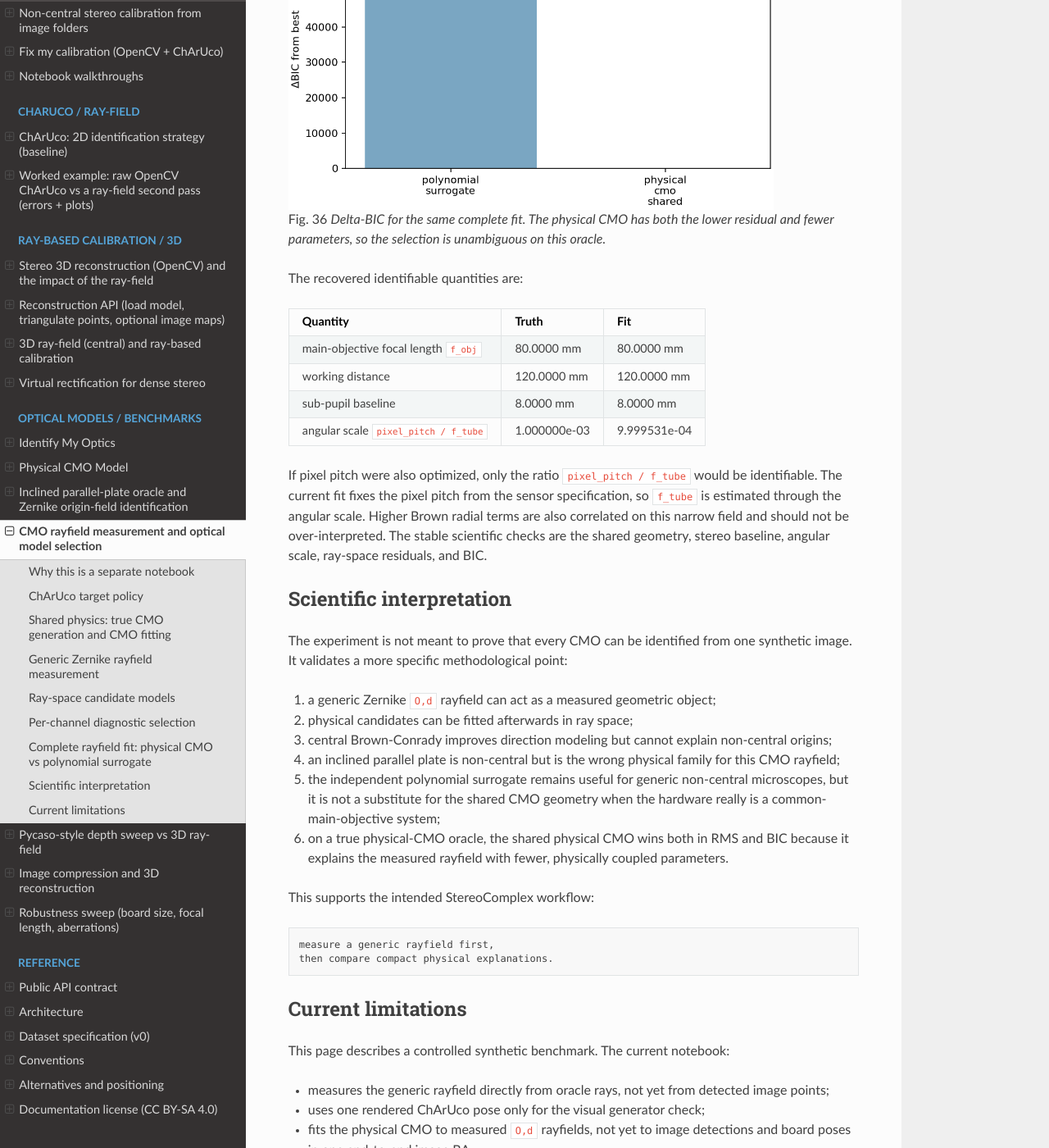
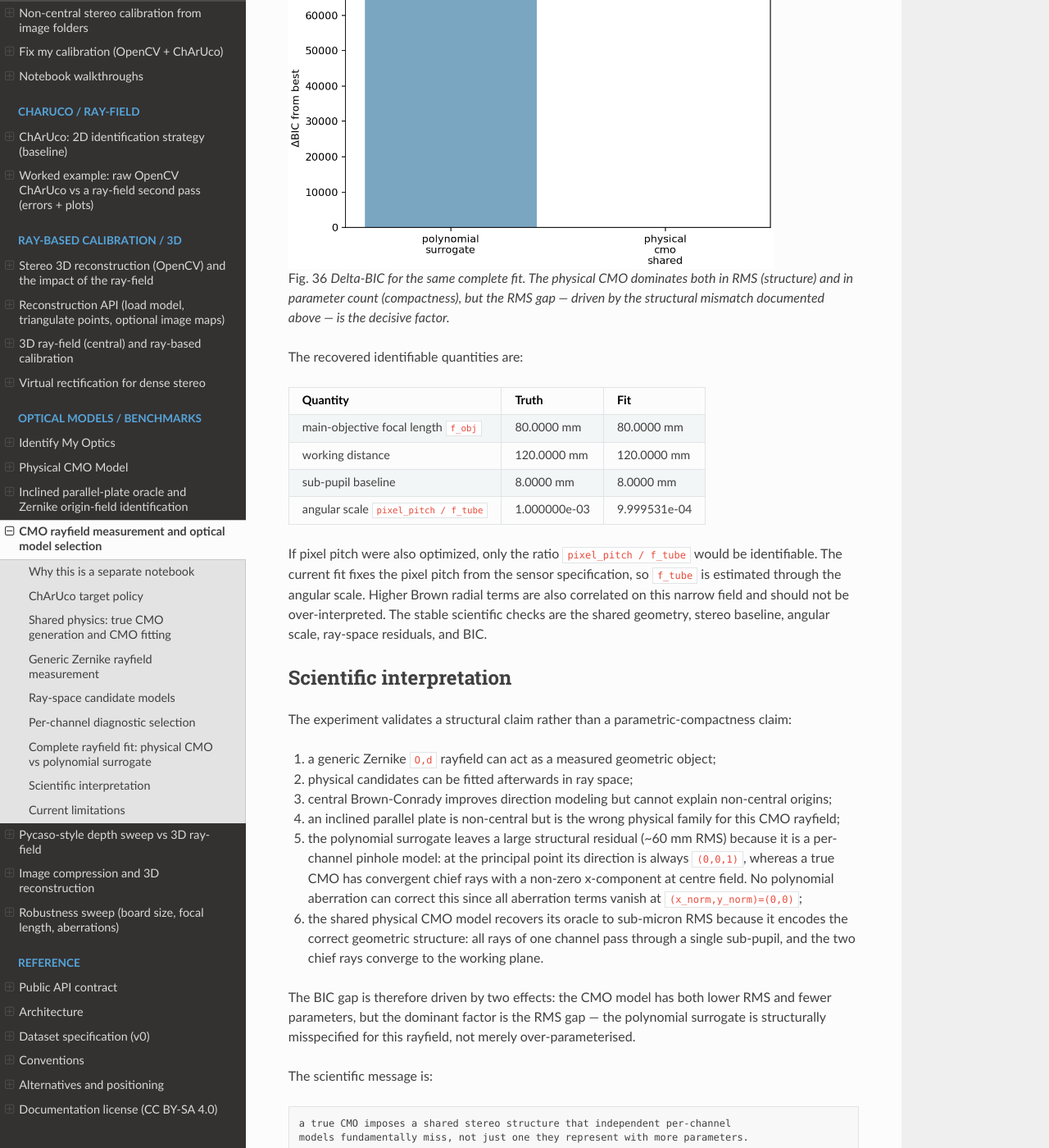
Before and after one commit to jeffwitz/StereoComplex, a Sphinx documentation site: the page built from docs/CMO_MODEL_SELECTION.md, in a window 1280 px wide and 1400 px high, scrolled down 5948 px. Shown: the whole window at 82% size. Built offline with Sphinx 7.4.7 and the Read the Docs theme 3.1.0, drawn with Linux system fonts in a browser that asks for light colours; some of the changed text lies outside the part shown.

Commit message:
fix(cmo): prove polynomial surrogate structural mismatch, not parametric overfit
The BIC gap between the physical CMO and the polynomial surrogate on a CMO
oracle had been interpreted as "fewer parameters at comparable fit".  Direct
ray-geometry analysis shows it is a structural floor: the polynomial model is
a per-channel pinhole whose direction at the principal point is always (0,0,1),
while a true CMO has convergent chief rays with non-zero x-component at centre
field.  No polynomial aberration can correct this because all terms vanish at
(x_norm,y_norm)=(0,0).

Five new ablation tests validate this diagnosis across oracles:
- structural mismatch at chief ray (angular error > 50 mrad at centre pixel)
- RMS plateaus > 50 mm even with relaxed bounds and 4000 evaluations
- distortion-free oracle shows same structural gap (rules out Brown confound)
- aligned-sensor mode (19 params) correctly recovers offset principal points
- CMO vs polynomial on aligned-offset oracle confirms ~1e8× RMS ratio

Documentation terminology harmonised across IDENTIFY_MY_OPTICS and
CMO_MODEL_SELECTION: "CMO polynomial channel" → "polynomial surrogate
channel".  The scientific interpretation now states the structural claim:
a true CMO imposes a shared stereo structure that independent per-channel
models fundamentally miss — a stronger and more defensible claim than
"the CMO wins by compactness."

Co-Authored-By: Claude Opus 4.7 <noreply@anthropic.com>

````diff
--- a/docs/CMO_MODEL_SELECTION.md
+++ b/docs/CMO_MODEL_SELECTION.md
@@ -89,7 +89,9 @@ generic polynomial surrogate, it could easily contain smooth non-central effects
 that no true CMO can represent. Using the physical CMO as the oracle tests
 whether the physically constrained model can recover its own structure from the
 measured `O,d` fields, and whether the more generic polynomial surrogate is
-penalized for using extra degrees of freedom without matching the structure.
+detected as misspecified — it leaves a large structural residual because its
+per-channel pinhole parameterisation cannot produce the convergent chief rays
+that are the geometric signature of a shared CMO.
 
 The polynomial candidate, `CMOPolynomialChannelModel`, is still scientifically
 useful. It is a generic non-central **effective channel** model. It can represent
@@ -146,7 +148,7 @@ The physical candidates fitted per channel in notebook 06 are:
 | central pinhole | 0 | one camera center and pinhole directions |
 | central Brown-Conrady | 5 | central rays with radial/tangential direction bending |
 | pinhole + inclined parallel plate | 3 | a non-central parallel-plate line family |
-| CMO polynomial channel | 17 | independent effective sub-pupil origin, Brown-Conrady, and polynomial ray aberration |
+| polynomial surrogate channel | 17 | independent effective sub-pupil origin, Brown-Conrady, and polynomial ray aberration |
 
 The shared physical CMO is then fitted as a stereo model:
 
@@ -172,16 +174,16 @@ it is intentionally not included in this per-channel selector.
 | left | central pinhole | 0 | 71.272 mm | 71.272 mm | 70.553 mm | 8722.6 | no |
 | left | central Brown-Conrady | 5 | 65.730 mm | 65.730 mm | 65.237 mm | 8516.2 | no |
 | left | pinhole + plate | 3 | 71.244 mm | 71.244 mm | 70.524 mm | 8738.0 | no |
-| left | CMO polynomial channel | 17 | 59.759 mm | 59.759 mm | 59.395 mm | 8306.1 | yes |
+| left | polynomial surrogate channel | 17 | 59.759 mm | 59.759 mm | 59.395 mm | 8306.1 | yes |
 | right | central pinhole | 0 | 71.256 mm | 71.256 mm | 70.538 mm | 8722.0 | no |
 | right | central Brown-Conrady | 5 | 65.714 mm | 65.714 mm | 65.221 mm | 8515.4 | no |
 | right | pinhole + plate | 3 | 71.227 mm | 71.227 mm | 70.509 mm | 8737.3 | no |
-| right | CMO polynomial channel | 17 | 59.743 mm | 59.743 mm | 59.380 mm | 8305.3 | yes |
+| right | polynomial surrogate channel | 17 | 59.743 mm | 59.743 mm | 59.380 mm | 8305.3 | yes |
 
 The polynomial surrogate is the best **among independent per-channel families**,
-but the large residual shows that it is not the right compact explanation for
-this physical-CMO oracle. The fitted coefficients also hit several bounds,
-which is a useful misspecification symptom.
+but the large residual (~60 mm RMS) is a structural floor, not a fitting defect:
+the per-channel pinhole model cannot produce convergent chief rays. The fitted
+coefficients also hit several bounds, which is a useful misspecification symptom.
 
 ```{figure} assets/cmo_model_selection/cmo_model_selection_rms.png
 :alt: Per-channel CMO model selection rayfield RMS
@@ -226,8 +228,9 @@ magnitude better than the independent polynomial surrogate.
 :alt: Shared physical CMO versus polynomial surrogate BIC
 :width: 85%
 
-Delta-BIC for the same complete fit. The physical CMO has both the lower
-residual and fewer parameters, so the selection is unambiguous on this oracle.
+Delta-BIC for the same complete fit. The physical CMO dominates both in RMS
+(structure) and in parameter count (compactness), but the RMS gap — driven by the
+structural mismatch documented above — is the decisive factor.
 ```
 
 The recovered identifiable quantities are:
@@ -248,8 +251,8 @@ baseline, angular scale, ray-space residuals, and BIC.
 
 ## Scientific interpretation
 
-The experiment is not meant to prove that every CMO can be identified from one
-synthetic image. It validates a more specific methodological point:
+The experiment validates a structural claim rather than a parametric-compactness
+claim:
 
 1. a generic Zernike `O,d` rayfield can act as a measured geometric object;
 2. physical candidates can be fitted afterwards in ray space;
@@ -257,12 +260,31 @@ synthetic image. It validates a more specific methodological point:
    non-central origins;
 4. an inclined parallel plate is non-central but is the wrong physical family
    for this CMO rayfield;
-5. the independent polynomial surrogate remains useful for generic non-central
-   microscopes, but it is not a substitute for the shared CMO geometry when the
-   hardware really is a common-main-objective system;
-6. on a true physical-CMO oracle, the shared physical CMO wins both in RMS and
-   BIC because it explains the measured rayfield with fewer, physically coupled
-   parameters.
+5. the polynomial surrogate leaves a large structural residual (~60 mm RMS)
+   because it is a per-channel pinhole model: at the principal point its
+   direction is always `(0,0,1)`, whereas a true CMO has convergent chief rays
+   with a non-zero x-component at centre field.  No polynomial aberration can
+   correct this since all aberration terms vanish at `(x_norm,y_norm)=(0,0)`;
+6. the shared physical CMO model recovers its oracle to sub-micron RMS because
+   it encodes the correct geometric structure: all rays of one channel pass
+   through a single sub-pupil, and the two chief rays converge to the working
+   plane.
+
+The BIC gap is therefore driven by two effects: the CMO model has both lower RMS
+and fewer parameters, but the dominant factor is the RMS gap — the polynomial
+surrogate is structurally misspecified for this rayfield, not merely
+over-parameterised.
+
+The scientific message is:
+
+```text
+a true CMO imposes a shared stereo structure that independent per-channel
+models fundamentally miss, not just one they represent with more parameters.
+```
+
+This is a stronger and more specific claim than "the CMO wins by compactness".
+It means model selection can detect the *signature* of a shared objective, not
+just score a fit.
 
 This supports the intended StereoComplex workflow:
 
````
Also changed, not shown: docs/IDENTIFY_MY_OPTICS.md (+6 -6 lines), 1 other file.
